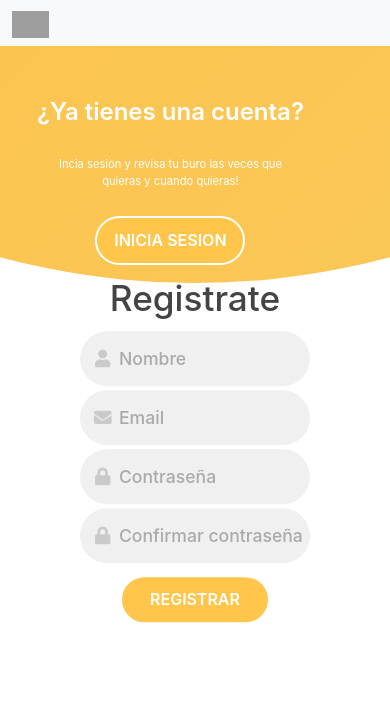
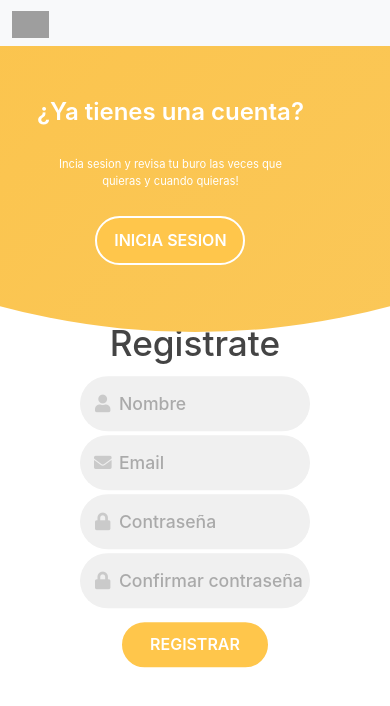
Before and after one commit to Jeancarlosayala/credifast-frontend, a React (Create React App) app: page /register in a window 390 px wide. Shown: the top 706 px of the page. Built offline with nearby package versions, Linux system fonts and the light colour scheme; grey boxes are pictures that could not be loaded.

Commit message:
scroll login and register

```diff
--- a/src/styles/login.module.css
+++ b/src/styles/login.module.css
@@ -185,6 +185,7 @@
     top: initial;
     transition: 2s ease-in-out;
   }
+
   .signin {
     width: 100%;
     left: 50%;
@@ -233,11 +234,15 @@
   form {
     padding: 0 1.5rem;
   }
+  .contenedor {
+    min-height: 120.9vh;
+  }
+
   .forms_container {
     position: absolute;
     width: 100%;
     height: 100%;
-    top: -10%;
+    top: -5%;
     left: 0%;
   }
 
@@ -245,7 +250,7 @@
     position: absolute;
     width: 100%;
     height: 100%;
-    top: -25%;
+    top: -18%;
     left: 0%;
   }
 
```
